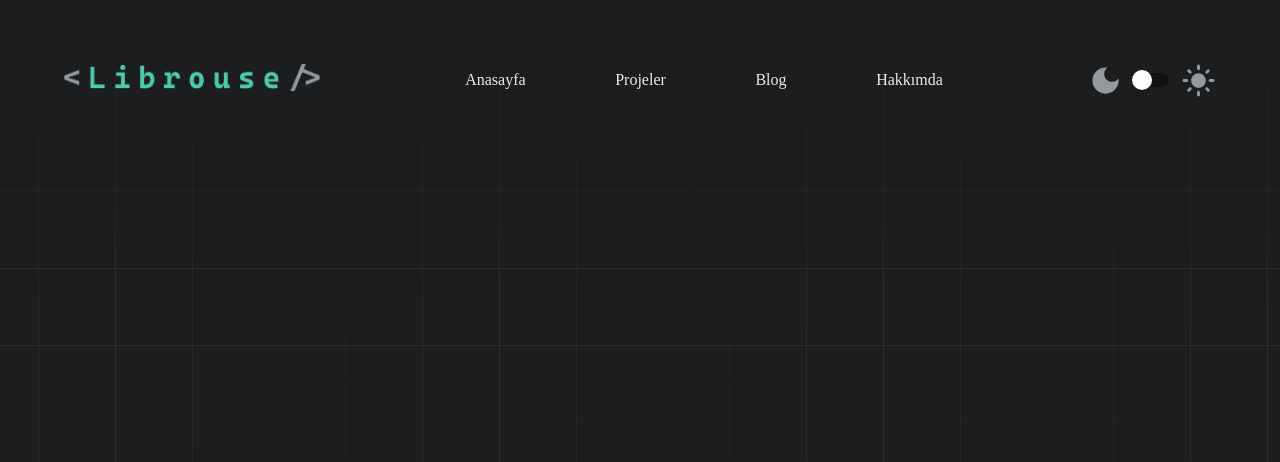
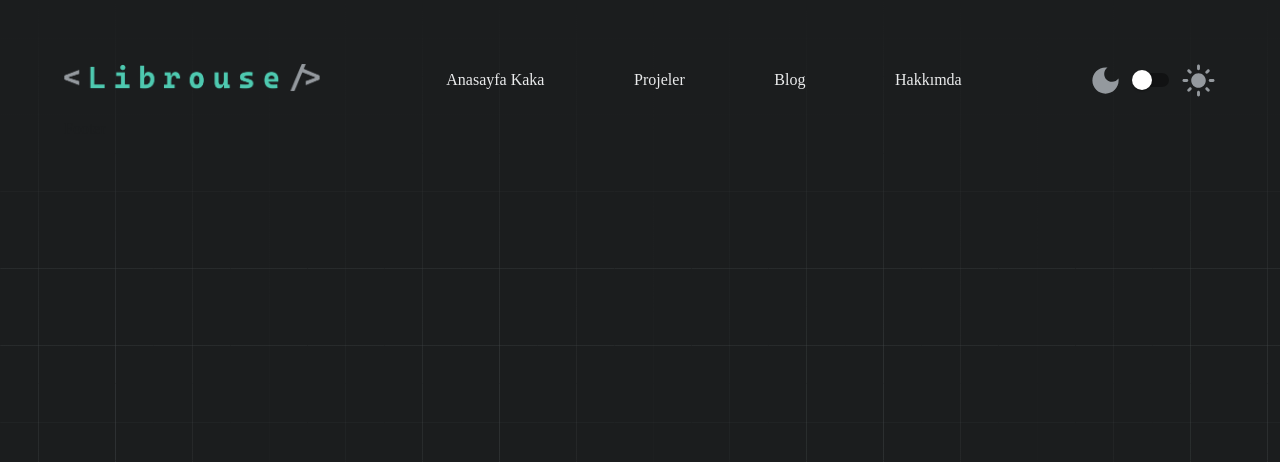
Before and after one commit to bugra-isik/HomePage, a Next.js app: page / in a window 1280 px wide. Shown: the top 462 px of the page. Built offline with nearby package versions, Linux system fonts and the light colour scheme.

Commit message:
v1.0.1 ufak bir kaka ekledim

```diff
--- a/app/components/Nav.jsx
+++ b/app/components/Nav.jsx
@@ -31,7 +31,7 @@ export default function Nav() {
         <ul style={{alignSelf:"center"}}>
           <li>
             <a className={`a${data.theme}`} href="">
-              Anasayfa
+              Anasayfa Kaka
             </a>
           </li>
           <li>
```
Also changed, not shown: 1 other file (tests, documents, lock files or other folders).
